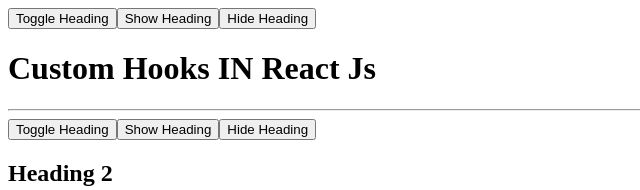
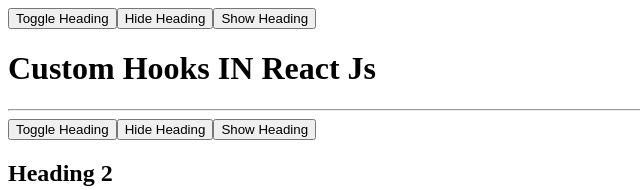
Before and after one commit to muskan-chouhan/react, a React (Vite) app in the folder 56-custom-hook/: page / in a window 1280 px wide. Shown: the top 190 px of the page, without its empty margins (0-640 px from the left). Built offline with nearby package versions, Linux system fonts and the light colour scheme.

Commit message:
55- using custom hook

```diff
--- a/56-custom-hook/src/App.jsx
+++ b/56-custom-hook/src/App.jsx
@@ -8,17 +8,19 @@ function App() {
     <>
 
      <button onClick={toggleValue}>Toggle Heading</button>
-     <button onClick={()=>toggleValue(false)}>Show Heading</button>
-     <button onClick={()=>toggleValue(true)}>Hide Heading</button>
+     <button onClick={()=>toggleValue(false)}>Hide Heading</button>
+     <button onClick={()=>toggleValue(true)}>Show Heading</button>
      {
       value?<h1>Custom Hooks IN React Js</h1>
       :null
      }
      <hr></hr>
      <button onClick={setdata}>Toggle Heading</button>
-     <button onClick={()=>setdata(false)}>Show Heading</button>
-     <button onClick={()=>setdata(true)}>Hide Heading</button>
-    <h2>Heading 2</h2>
+     <button onClick={()=>setdata(false)}>Hide Heading</button>
+     <button onClick={()=>setdata(true)}>Show Heading</button>
+     {
+      data? <h2>Heading 2</h2>:null
+     }
     </>
   )
 }
--- a/56-custom-hook/src/useToggle.jsx
+++ b/56-custom-hook/src/useToggle.jsx
@@ -1,15 +1,13 @@
 import { useState } from "react";
 
-const useToggle = (defaultValue) => {
+const useToggle = (defaultValue = false) => {
   const [value, setValue] = useState(defaultValue);
 
   function toggleValue(val) {
     if (typeof val === "boolean") {
-      setValue(!
-
-        value);      // show / hide
+      setValue(val);          // true / false direct set
     } else {
-      setValue(val);   // toggle
+      setValue(!value);       // sirf toggle
     }
   }
 
```
